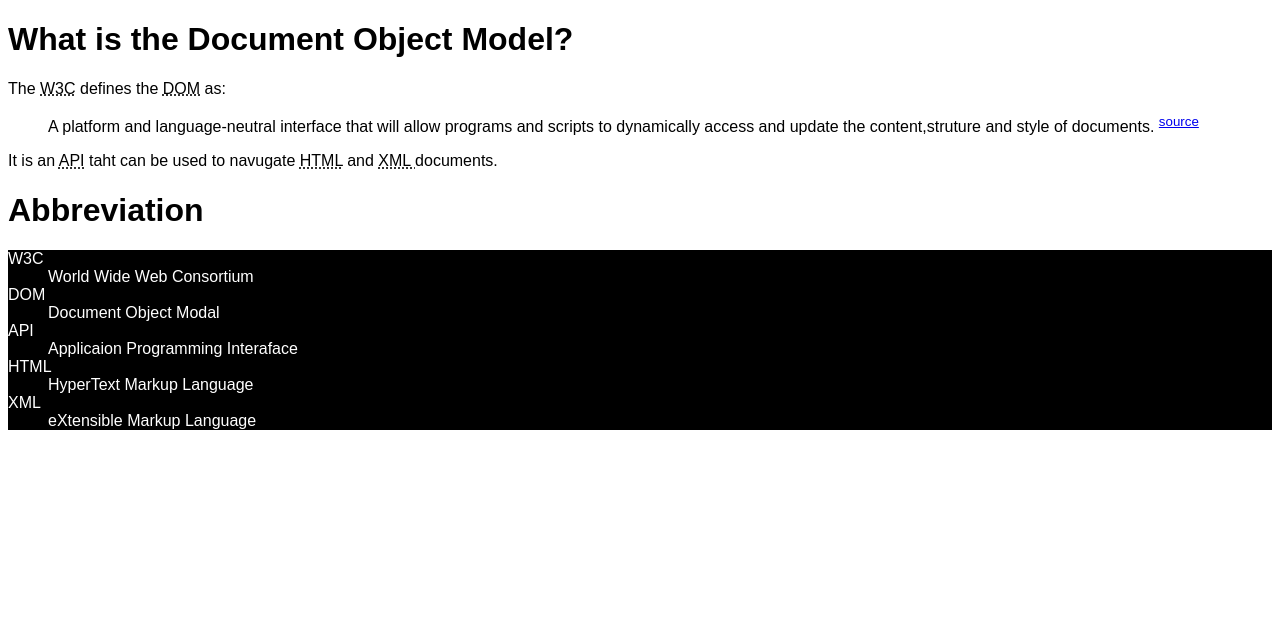
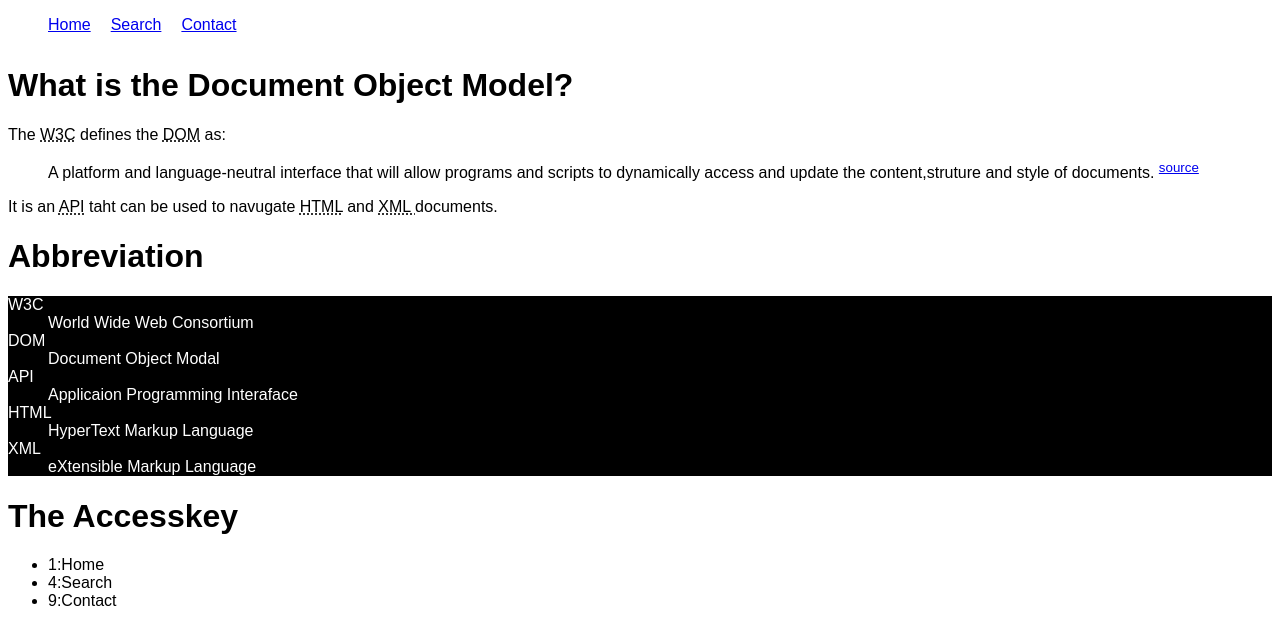
Before and after one commit to xdlrt/roadToFe, a plain HTML site: page js_dom_operation/explanation.html in a window 1280 px wide. Drawn offline with Linux system fonts and the light colour scheme.

Commit message:
Signed-off-by: xdlrt <xdlrt0111@163.com>

```diff
--- /dev/null
+++ b/js_dom_operation/displayAccesskey.js
@@ -0,0 +1,38 @@
+function addLoadEvent(func){
+	var oldonload = window.onload;
+	if (typeof window.onload != 'function'){
+		window.onload = func;
+	}
+	else{
+		window.onload = function(){
+			oldonload();
+			func();
+		}
+	}
+}
+
+function displayAccesskey(){
+	var links = document.getElementsByTagName('a');
+	var defs = new Array();
+	for(var i = 0;i<links.length;i++){
+		akeys = links[i].getAttribute('accesskey');
+		if(!akeys)continue;
+		var text = links[i].lastChild.nodeValue;
+		defs[akeys] = text;
+		var list = document.createElement('ul');
+		for(akeys in defs){
+			var text = defs[akeys];
+			var str = akeys + ":" + text;
+			var item = document.createElement('li');
+			var item_text = document.createTextNode(str);
+			item.appendChild(item_text);
+			list.appendChild(item);
+		}
+	}
+	var header = document.createElement('h1');
+	var header_text = document.createTextNode("The Accesskey");
+	header.appendChild(header_text);
+	document.body.appendChild(header);
+	document.body.appendChild(list);
+}
+addLoadEvent(displayAccesskey);
--- a/js_dom_operation/explanation.html
+++ b/js_dom_operation/explanation.html
@@ -11,9 +11,23 @@
 			background-color: black;
 			color: white;
 		}
+		#navigation{
+			display: block;
+			height: 30px;
+		}
+		#navigation li{
+			list-style: none;
+			float: left;
+			margin-right: 20px;
+		}
 	</style>
 </head>
 <body>
+	<ul id="navigation">
+		<li><a href="##" accesskey = "1">Home</a></li>
+		<li><a href="##" accesskey = "4">Search</a></li>
+		<li><a href="##" accesskey = "9">Contact</a></li>
+	</ul>
 	<h1>What is the Document Object Model?</h1>
 	<p>
 		The
@@ -34,5 +48,6 @@
 	</p>
 	<script type="text/javascript" src = "displayCitations.js"></script>
 	<script type="text/javascript" src = "displayAbbreviations.js"></script>
+	<script type="text/javascript" src = "displayAccesskey.js"></script>
 </body>
 </html>
```
